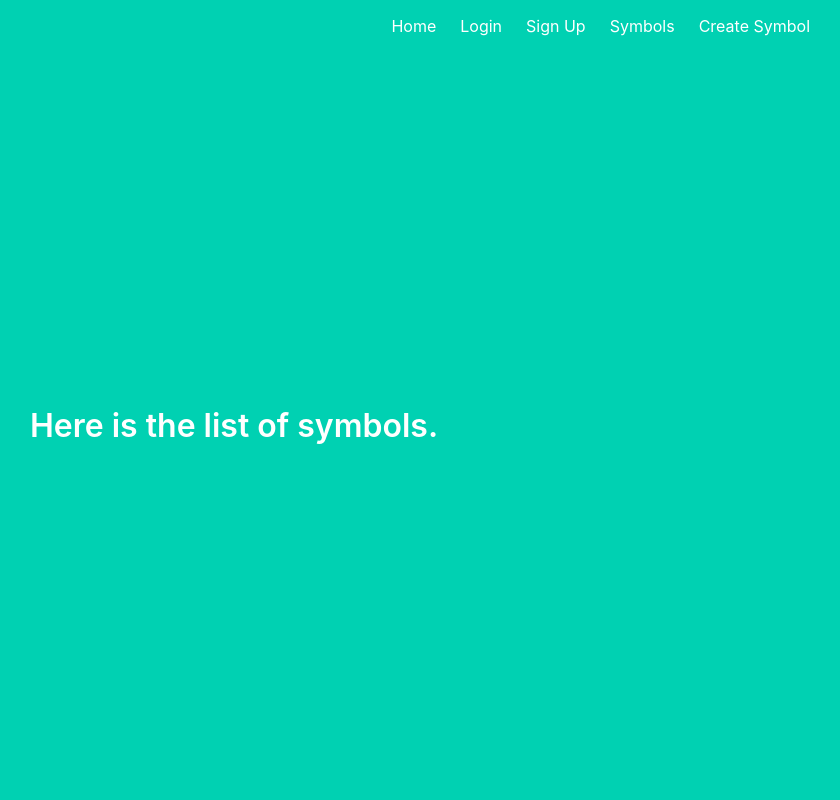
After one commit to danilocgsilva/the_month_trader, a Flask app: page /symbol in a window 1280 px wide. The commit adds this page. Shown: the whole page, without its empty margins (406-1246 px from the left). Run offline with Flask 2, Linux system fonts and the light colour scheme.

Commit message:
WIP: symbol CRUD

```diff
--- a/app.py
+++ b/app.py
@@ -12,6 +12,7 @@ from flask_login import LoginManager
 # Routes
 from routes.auth import auth as auth_blueprint
 from routes.main import main as main_blueprint
+from routes.symbol import symbol as symbol_blueprint
 
 # Migrations
 from flask_migrate import Migrate
@@ -42,8 +43,8 @@ db.init_app(app)
 from models import User
 
 app.register_blueprint(auth_blueprint)
-
 app.register_blueprint(main_blueprint)
+app.register_blueprint(symbol_blueprint)
 
 migrate = Migrate(app, db)
 
--- a/models.py
+++ b/models.py
@@ -10,3 +10,7 @@ class User(UserMixin, db.Model):
     email = db.Column(db.String(128), unique=True)
     password = db.Column(db.String(128))
     name = db.Column(db.String(256))
+
+class Symbol(db.Model):
+    id = db.Column(db.Integer, primary_key=True)
+    symbol = db.Column(db.String(16))
--- /dev/null
+++ b/routes/symbol.py
@@ -0,0 +1,12 @@
+from flask import Blueprint
+from flask import render_template
+
+symbol = Blueprint('symbol', __name__)
+
+@symbol.route('/symbol')
+def index():
+    return render_template('symbol/index.html')
+
+@symbol.route('/symbol/create')
+def create():
+    return render_template('symbol/create.html')
--- a/templates/base.html
+++ b/templates/base.html
@@ -39,6 +39,12 @@
                                 Logout
                             </a>
                             {% endif %}
+                            <a href="{{ url_for('symbol.index') }}" class="navbar-item">
+                                Symbols
+                            </a>
+                            <a href="{{ url_for('symbol.create') }}" class="navbar-item">
+                                Create Symbol
+                            </a>
                         </div>
                     </div>
                 </div>
--- /dev/null
+++ b/templates/symbol/index.html
@@ -0,0 +1,7 @@
+{% extends "base.html" %}
+
+{% block content %}
+<h1 class="title">
+  Here is the list of symbols.
+</h1>
+{% endblock %}
```
Also changed, not shown: migrations/versions/651ee1e3396c_added_symbol_table.py (added, +32 -0 lines), templates/symbol/create.html (added, +7 -0 lines).
